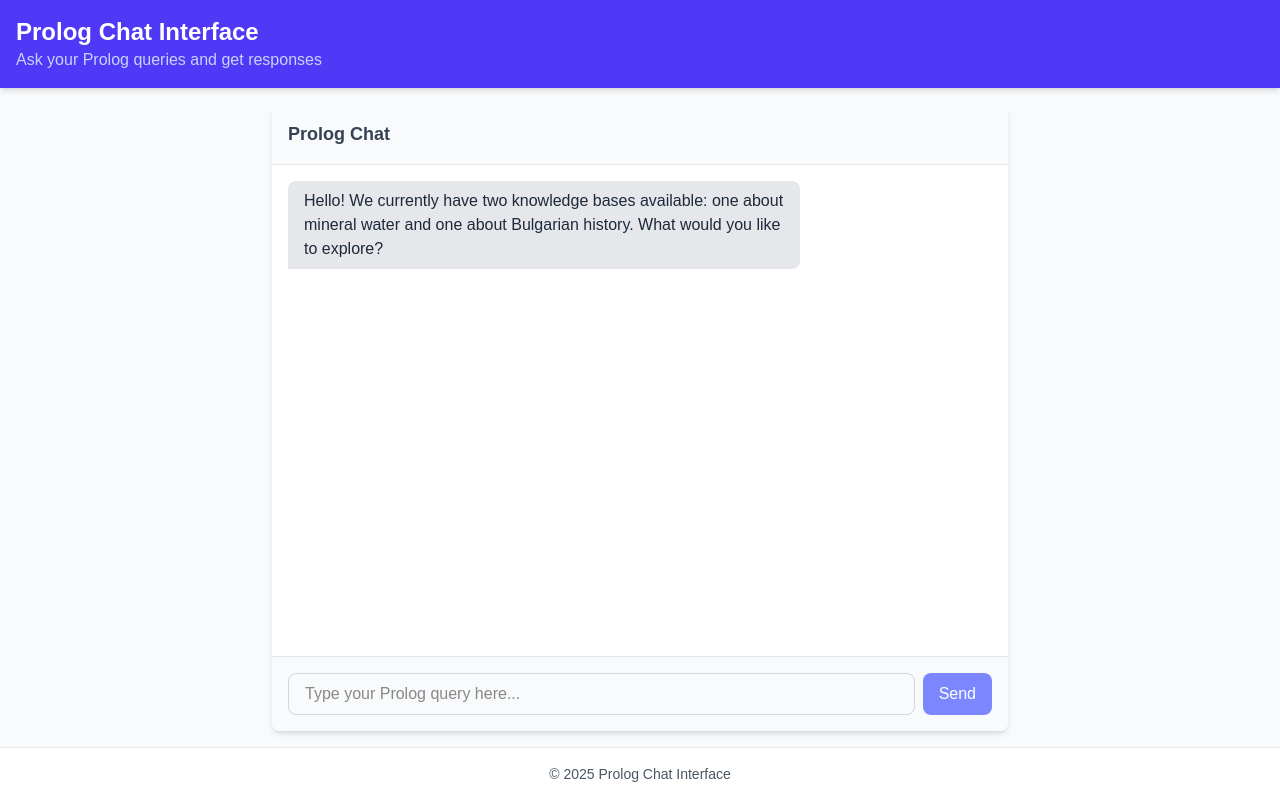
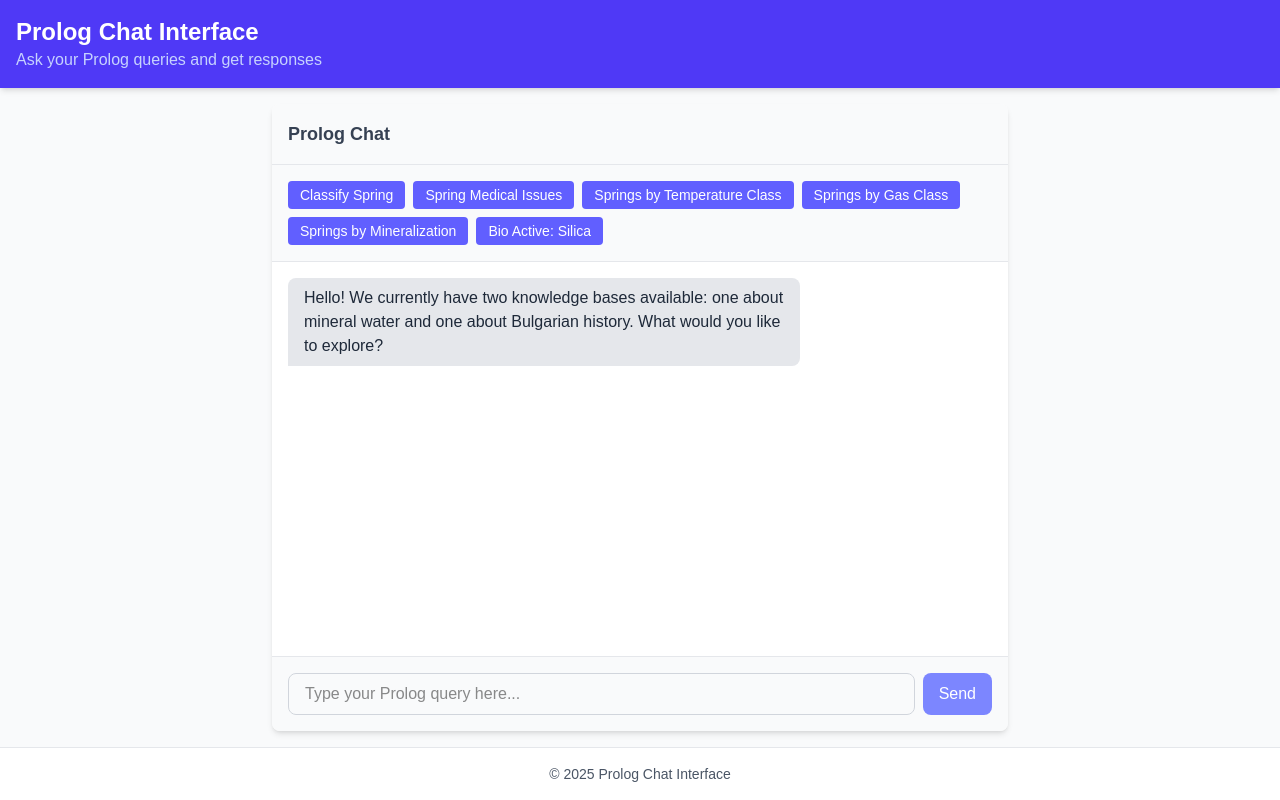
Before and after one commit to MagdalenaMaglizhanova/prolog-chat-app, a Next.js app: page /chat in a window 1280 px wide. Built offline with nearby package versions, Linux system fonts and the light colour scheme.

Commit message:
Update page.tsx

```diff
--- a/src/app/chat/page.tsx
+++ b/src/app/chat/page.tsx
@@ -16,10 +16,11 @@ export default function ChatPage() {
     scrollToBottom();
   }, [messages]);
 
-  async function sendQuery() {
-    if (!query.trim() || isLoading) return;
+  async function sendQuery(customQuery?: string) {
+    const finalQuery = customQuery || query;
+    if (!finalQuery.trim() || isLoading) return;
 
-    setMessages((prev) => [...prev, { user: true, text: query }]);
+    setMessages((prev) => [...prev, { user: true, text: finalQuery }]);
     setQuery("");
     setIsLoading(true);
 
@@ -27,7 +28,7 @@ export default function ChatPage() {
       const res = await fetch("https://prolog-api-server-1.onrender.com/prolog", {
         method: "POST",
         headers: { "Content-Type": "application/json" },
-        body: JSON.stringify({ query }),
+        body: JSON.stringify({ query: finalQuery }),
       });
 
       const data = await res.json();
@@ -47,6 +48,15 @@ export default function ChatPage() {
     }
   }
 
+  const quickQueries = [
+    { label: "Classify Spring", query: "classify_spring(X)" },
+    { label: "Spring Medical Issues", query: "spring_medical_issues(X)" },
+    { label: "Springs by Temperature Class", query: "springs_by_temperature_class(X)" },
+    { label: "Springs by Gas Class", query: "springs_by_gas_class(X)" },
+    { label: "Springs by Mineralization", query: "springs_by_mineralization_class(X)" },
+    { label: "Bio Active: Silica", query: "springs_by_bio_active_class('Silica')" },
+  ];
+
   return (
     <div className="min-h-screen bg-gray-50 flex flex-col">
       <header className="bg-indigo-600 text-white p-4 shadow-md">
@@ -60,6 +70,18 @@ export default function ChatPage() {
         <div className="flex-grow bg-white rounded-lg shadow-md overflow-hidden flex flex-col">
           <div className="p-4 border-b border-gray-200 bg-gray-50">
             <h2 className="text-lg font-semibold text-gray-700">Prolog Chat</h2>
+          </div>
+
+          <div className="p-4 flex flex-wrap gap-2 border-b border-gray-200 bg-gray-50">
+            {quickQueries.map((btn, index) => (
+              <button
+                key={index}
+                onClick={() => sendQuery(btn.query)}
+                className="bg-indigo-500 hover:bg-indigo-600 text-white px-3 py-1 rounded text-sm"
+              >
+                {btn.label}
+              </button>
+            ))}
           </div>
 
           <div className="flex-grow p-4 overflow-y-auto" style={{ maxHeight: "70vh" }}>
@@ -109,7 +131,7 @@ export default function ChatPage() {
                 disabled={isLoading}
               />
               <button
-                onClick={sendQuery}
+                onClick={() => sendQuery()}
                 disabled={isLoading || !query.trim()}
                 className={`px-4 py-2 rounded-lg text-white font-medium ${
                   isLoading || !query.trim()
```
